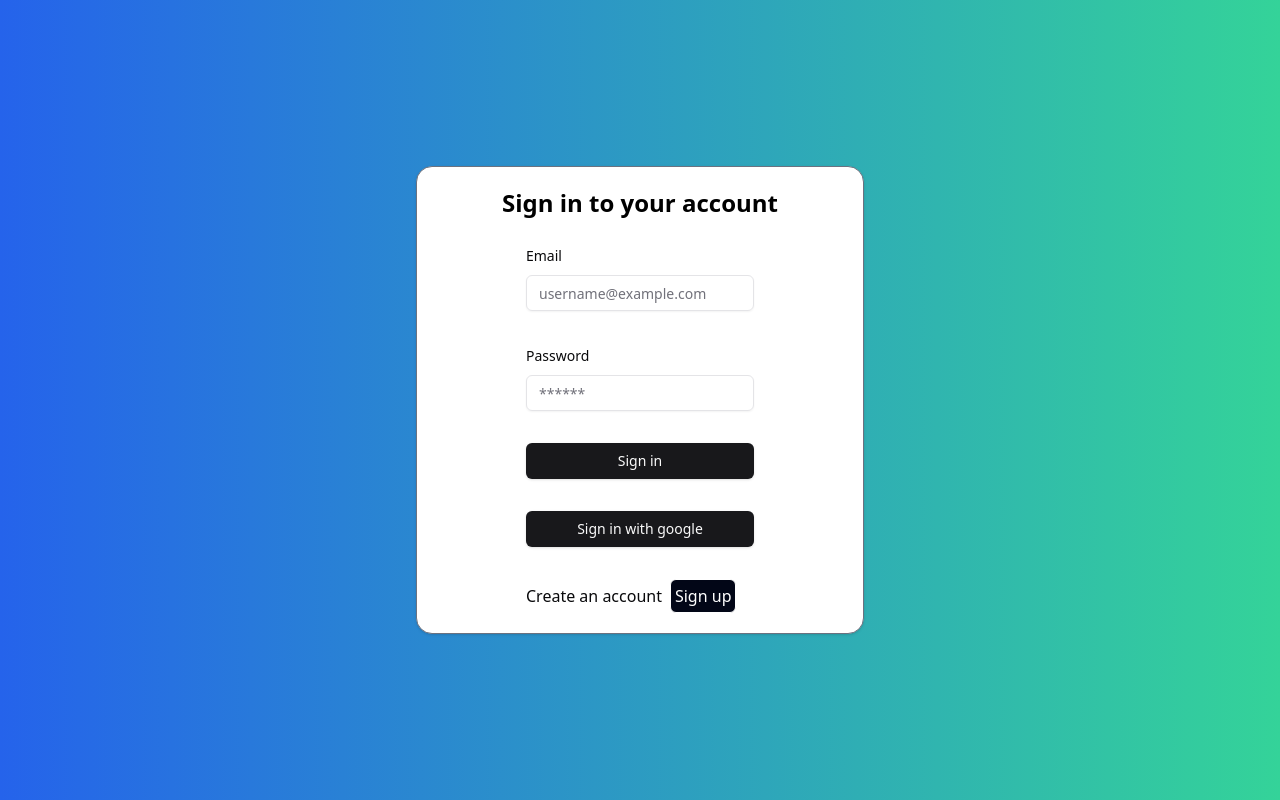
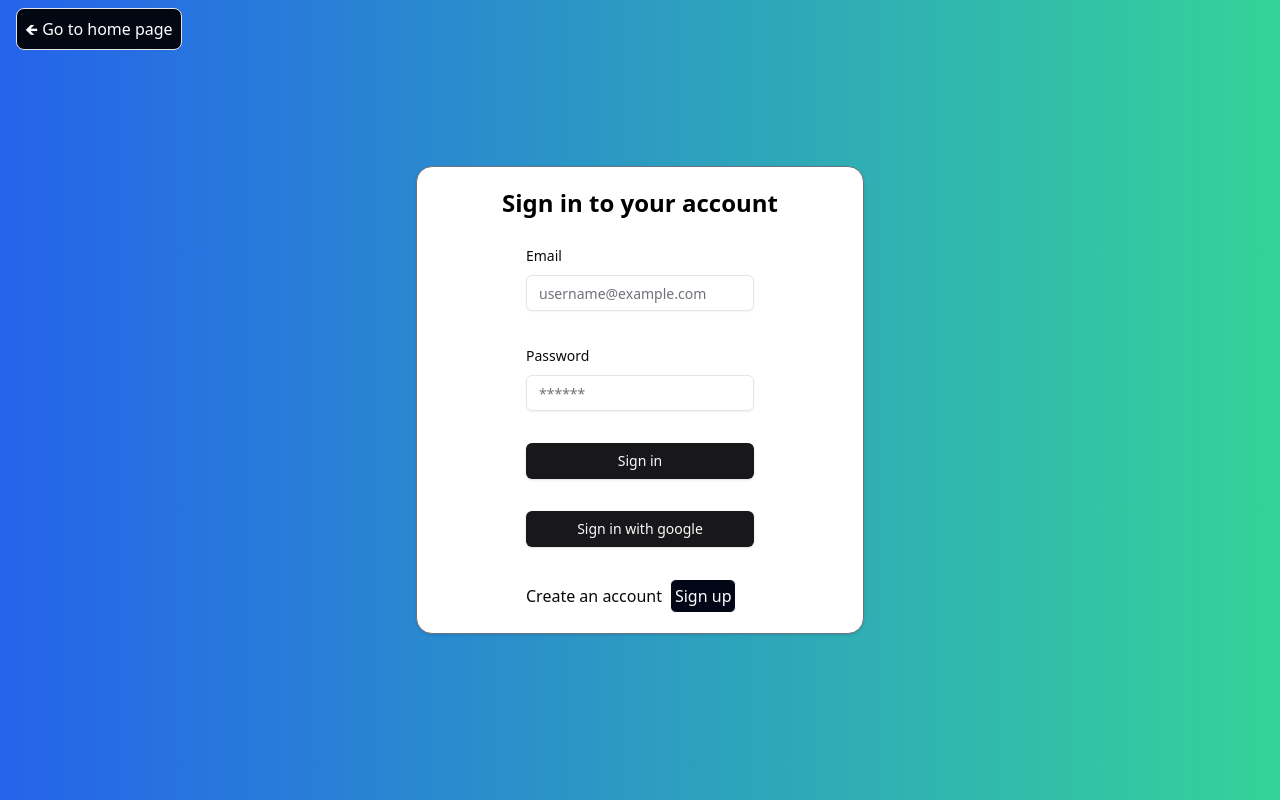
Before and after one commit to Batuhanseyman/todo-app, a Next.js app in the folder frontend/todo-app/: page /login in a window 1280 px wide. Built offline with nearby package versions, Linux system fonts and the light colour scheme; no server answers.

Commit message:
Update login page.tsx
Added go to home link

```diff
--- a/frontend/todo-app/app/(auth)/login/page.tsx
+++ b/frontend/todo-app/app/(auth)/login/page.tsx
@@ -1,11 +1,17 @@
 import LoginForm from '@/components/layout/LoginForm'
 import React from 'react'
+import Link from 'next/link'
 
 const Page = () => {
   return (
+    <>
+    <div className='bg-gradient-to-r from-blue-600 to-emerald-400 relative'>
+      <Link href = '/' className='absolute left-4 top-2  bg-gray-950 text-white border rounded-lg p-2'>🡸 Go to home page</Link>
+      </div>
     <div className='flex justify-center items-center min-h-screen bg-gradient-to-r from-blue-600 to-emerald-400 w-full'>
       <LoginForm></LoginForm>
     </div>
+    </>
   )
 }
 
```
